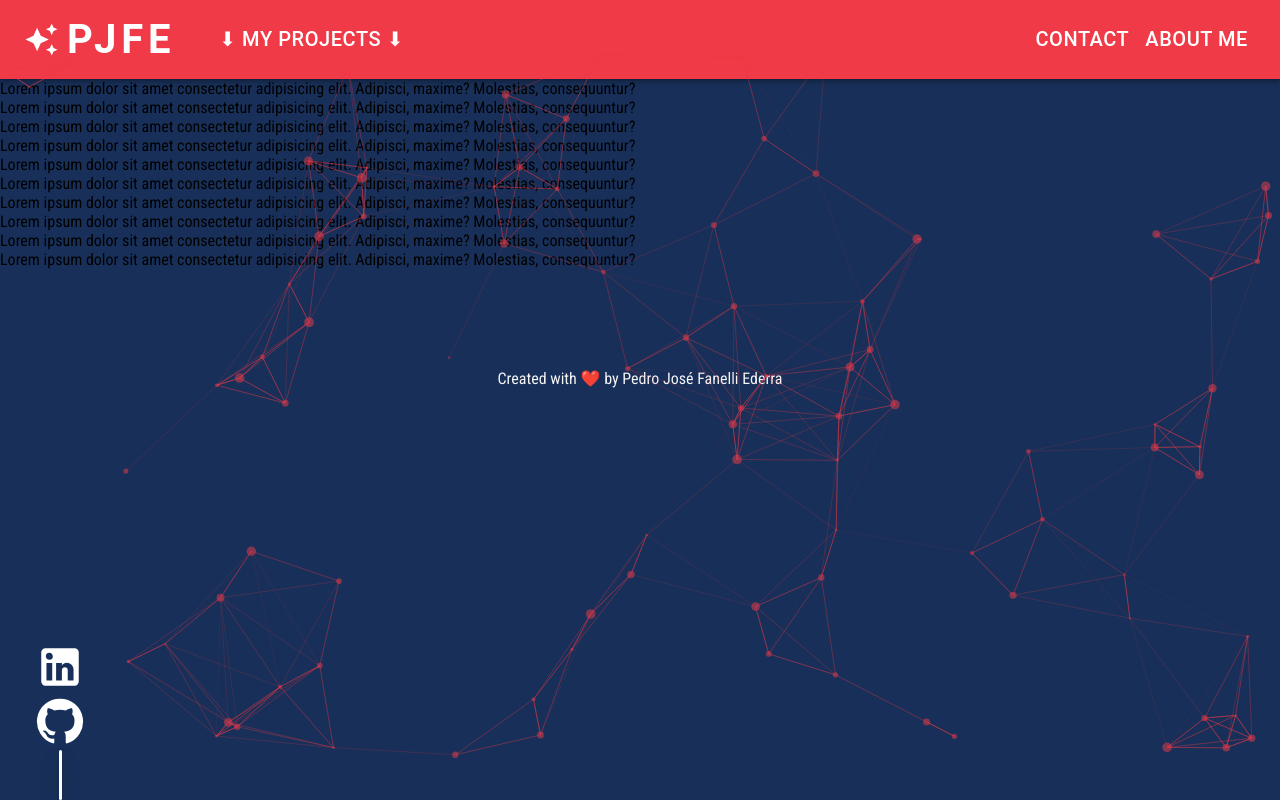
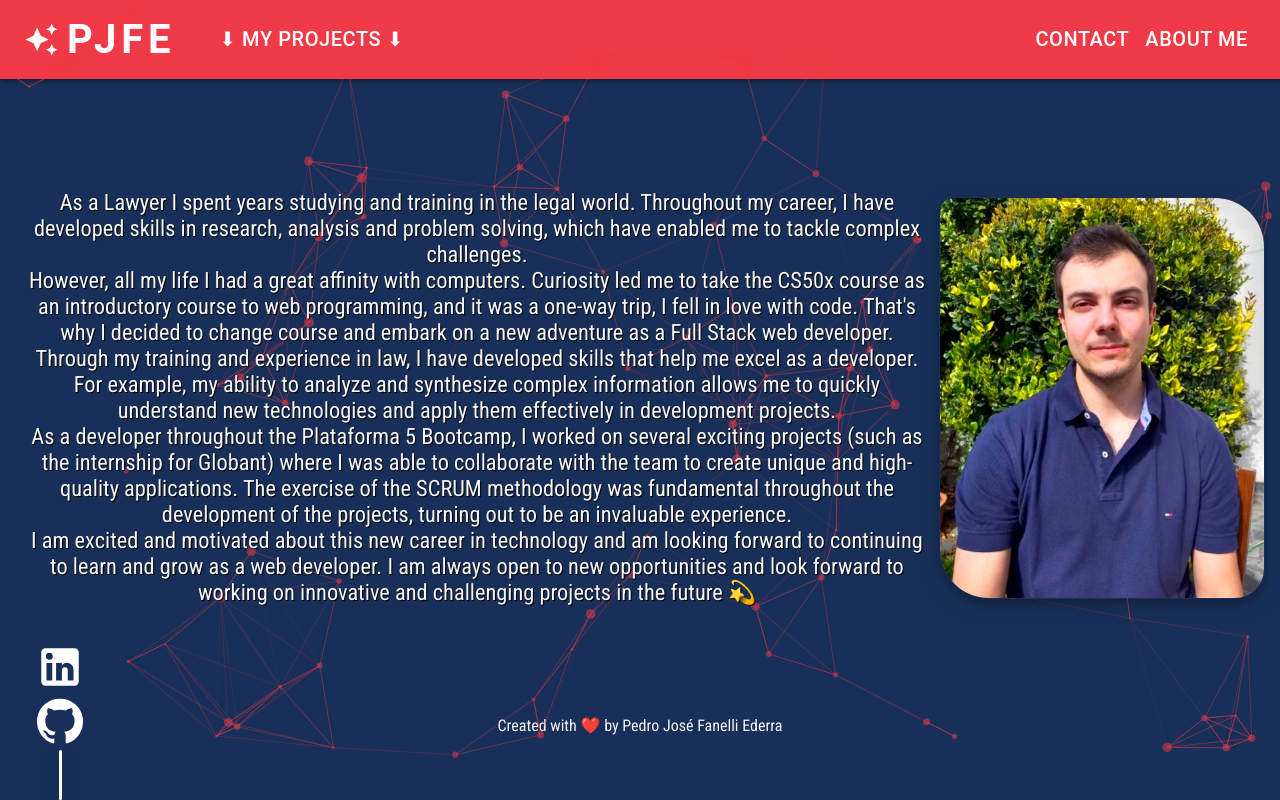
Before and after one commit to pedrofanelli/portfolio, a React (Vite) app: page /about in a window 1280 px wide. Built offline with nearby package versions, Linux system fonts and the light colour scheme.

Commit message:
about end

```diff
--- /dev/null
+++ b/src/components/About.scss
@@ -0,0 +1,46 @@
+#aboutCont {
+  display: flex;
+  justify-content: center;
+  align-items: center;
+  flex-direction: row;
+  z-index: 1;
+  margin-top: 100px;
+  margin-left: 15px;
+  margin-right: 15px;
+}
+
+#aboutCont div {
+  z-index: 1;
+  color: whitesmoke;
+  font-size: 1.4em;
+  text-align: center;
+  margin: 10px;
+  text-shadow: 1px 1px 1px black;
+}
+#aboutCont img {
+  z-index: 1;
+  height: 400px;
+  box-shadow: 0 4px 8px 0 rgba(0, 0, 0, 0.2), 0 6px 20px 0 rgba(0, 0, 0, 0.19);
+  border-radius: 15px 50px 30px;
+  border: solid 1px transparent;
+  transition: border 0.5s ease;
+  filter: saturate(170%);
+}
+
+#aboutCont img:hover {
+  border: solid 1px whitesmoke;
+  transition: border 0.5s ease;
+}
+
+@media screen and (max-width: 500px) {
+  #aboutCont img {
+    height: 200px;
+  }
+  #aboutCont div {
+    font-size: 1em;
+  }
+  #aboutCont {
+    flex-wrap:wrap-reverse;
+    margin-top: 30px;
+  }
+}
--- a/src/components/About.tsx
+++ b/src/components/About.tsx
@@ -1,18 +1,21 @@
 import Footer from "./Footer";
+import "./About.scss";
 
 const About = () => {
   return (
     <>
-        <div>Lorem ipsum dolor sit amet consectetur adipisicing elit. Adipisci, maxime? Molestias, consequuntur?</div>
-        <div>Lorem ipsum dolor sit amet consectetur adipisicing elit. Adipisci, maxime? Molestias, consequuntur?</div>
-        <div>Lorem ipsum dolor sit amet consectetur adipisicing elit. Adipisci, maxime? Molestias, consequuntur?</div>
-        <div>Lorem ipsum dolor sit amet consectetur adipisicing elit. Adipisci, maxime? Molestias, consequuntur?</div>
-        <div>Lorem ipsum dolor sit amet consectetur adipisicing elit. Adipisci, maxime? Molestias, consequuntur?</div>
-        <div>Lorem ipsum dolor sit amet consectetur adipisicing elit. Adipisci, maxime? Molestias, consequuntur?</div>
-        <div>Lorem ipsum dolor sit amet consectetur adipisicing elit. Adipisci, maxime? Molestias, consequuntur?</div>
-        <div>Lorem ipsum dolor sit amet consectetur adipisicing elit. Adipisci, maxime? Molestias, consequuntur?</div>
-        <div>Lorem ipsum dolor sit amet consectetur adipisicing elit. Adipisci, maxime? Molestias, consequuntur?</div>
-        <div>Lorem ipsum dolor sit amet consectetur adipisicing elit. Adipisci, maxime? Molestias, consequuntur?</div>
+      <div id="aboutCont">
+        <div>As a Lawyer I spent years studying and training in the legal world. Throughout my career, I have developed skills in research, analysis and problem solving, which have enabled me to tackle complex challenges. <br />
+
+However, all my life I had a great affinity with computers. Curiosity led me to take the CS50x course as an introductory course to web programming, and it was a one-way trip, I fell in love with code. That's why I decided to change course and embark on a new adventure as a Full Stack web developer. <br />
+
+Through my training and experience in law, I have developed skills that help me excel as a developer. For example, my ability to analyze and synthesize complex information allows me to quickly understand new technologies and apply them effectively in development projects. <br />
+
+As a developer throughout the Plataforma 5 Bootcamp, I worked on several exciting projects (such as the internship for Globant) where I was able to collaborate with the team to create unique and high-quality applications. The exercise of the SCRUM methodology was fundamental throughout the development of the projects, turning out to be an invaluable experience. <br />
+
+I am excited and motivated about this new career in technology and am looking forward to continuing to learn and grow as a web developer. I am always open to new opportunities and look forward to working on innovative and challenging projects in the future 💫</div>
+        <img src="src/assets/myPic.jpg" alt="me" />
+      </div>
       <Footer />
     </>
   );
```
